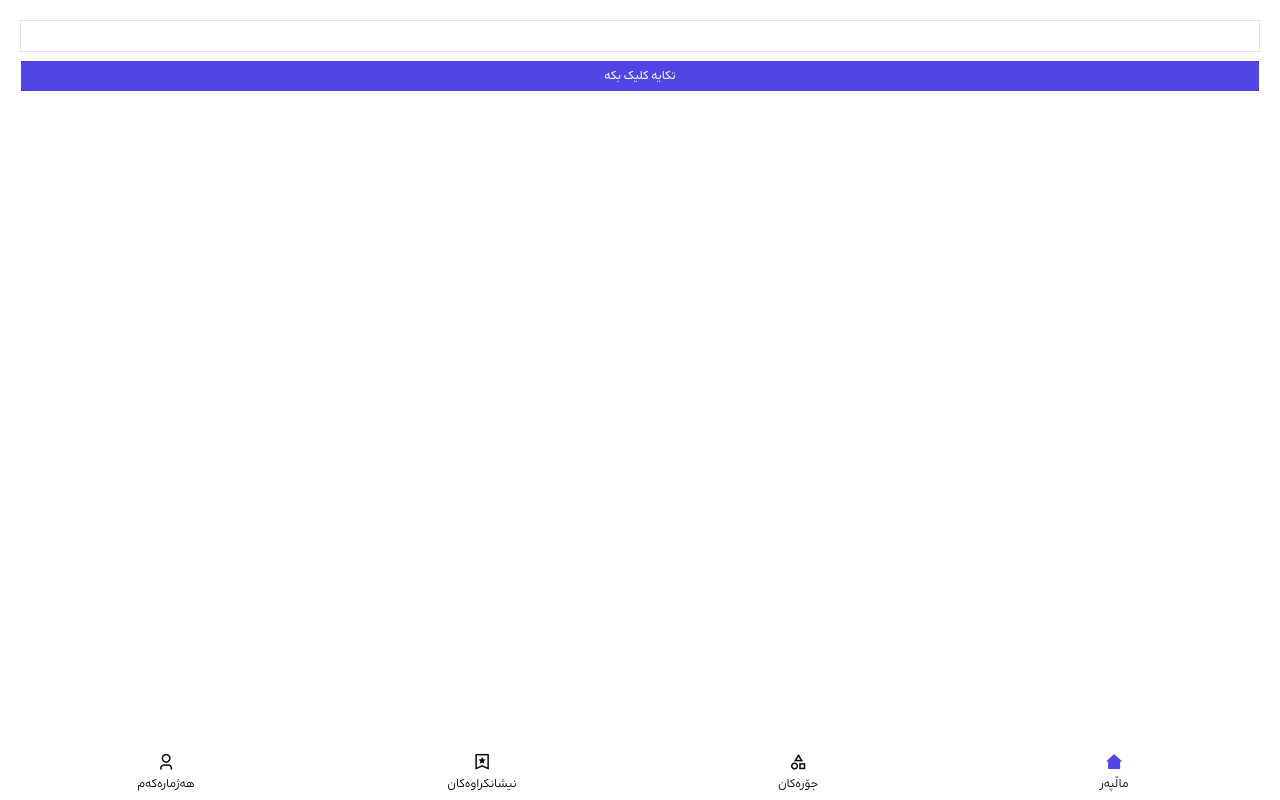
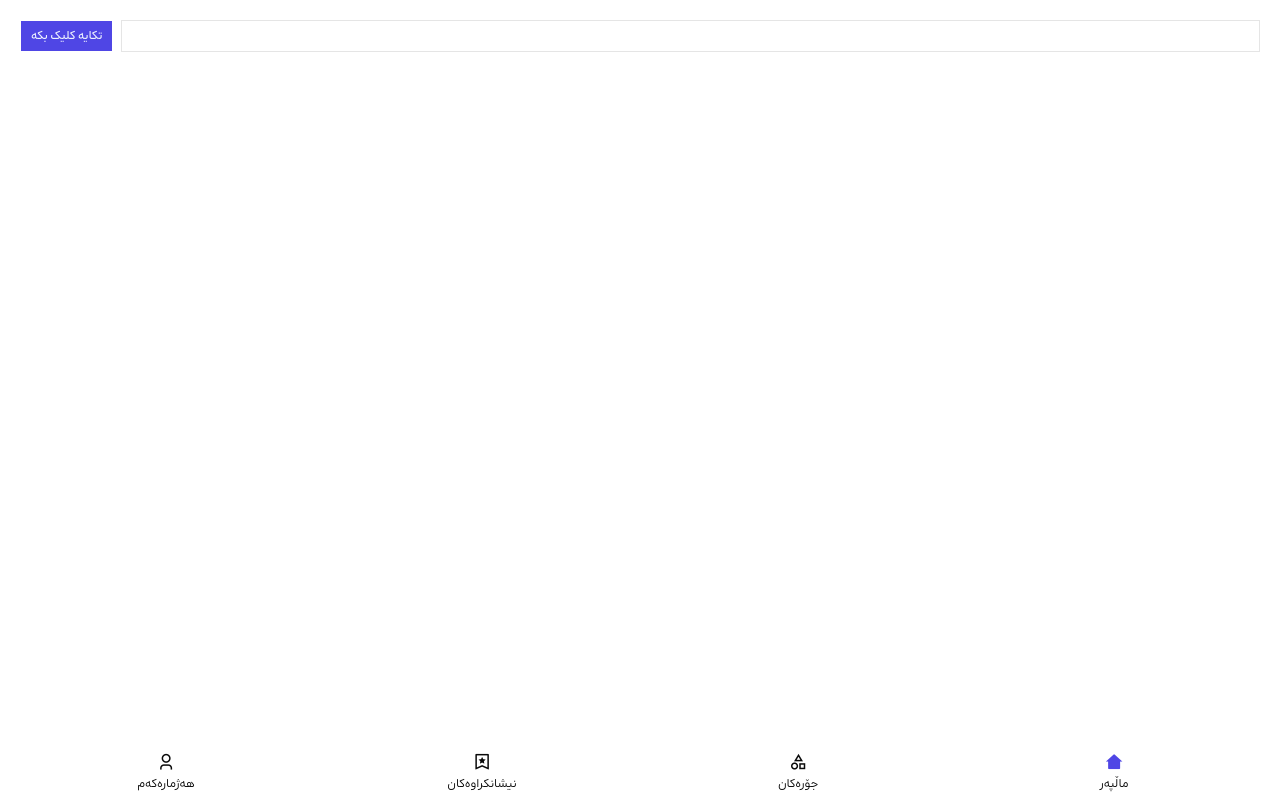
Before and after one commit to dahatu/pewist-pwa, a Next.js app: page / in a window 1280 px wide. Built offline with nearby package versions, Linux system fonts and the light colour scheme; a web font is replaced by a local one.

Commit message:
some changes

```diff
--- a/app/page.tsx
+++ b/app/page.tsx
@@ -9,8 +9,10 @@ export default function Home() {
 
   return (
     <div className="flex flex-col gap-2">
-      <Input />
-      <Button>تکایە کلیک بکە</Button>
+      <div className="flex gap-2">
+        <Input />
+        <Button>تکایە کلیک بکە</Button>
+      </div>
       <div className="h-[1000px] "></div>
       <Input />
       <div className="h-[1000px] "></div>
```
